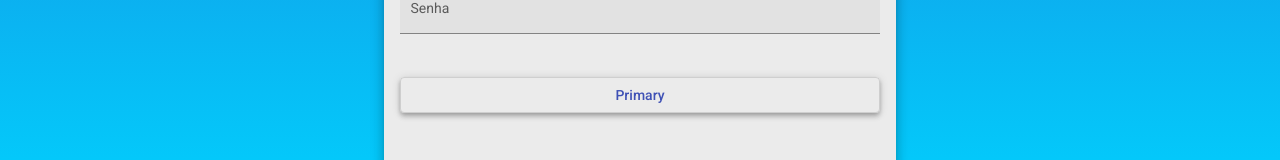
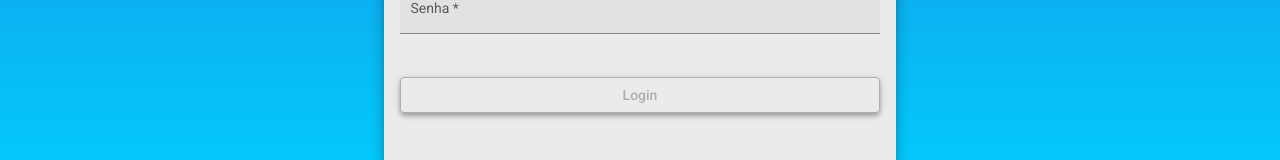
Before and after one commit to diegomarquesf/helpdesk-spring-boot-front-end, an Angular app: page /login in a window 1280 px wide. Shown: the part 558-718 px from the top of the page. Built offline with nearby package versions, Linux system fonts and the light colour scheme.

Commit message:
Validacao de formularios para login

```diff
--- a/src/app/components/login/login.component.html
+++ b/src/app/components/login/login.component.html
@@ -5,14 +5,23 @@
         <img src="assets/img/login-image.svg" alt="Help Desk">
         <mat-form-field class="full-width" appearance="fill">
             <mat-label>E-mail</mat-label>
-            <input matInput placeholder="Digite seu E-mail">
+            <input
+                [formControl]="email" required
+                [(ngModel)]="creds.email"
+                name="email"
+                matInput placeholder="Digite seu E-mail">
         </mat-form-field>
 
         <mat-form-field class="full-width" appearance="fill">
             <mat-label>Senha</mat-label>
-            <input type="password" matInput placeholder="Digite sua senha" >
+            <input
+                [formControl]="senha" required
+                [(ngModel)]="creds.senha"
+                name="senha"
+                type="password"
+                matInput placeholder="Digite sua senha" >
         </mat-form-field>
 
-        <button class="full-width mat-elevation-z4" mat-stroked-button color="primary">Primary</button>
+        <button [disabled]="!validaCampos()" class="full-width mat-elevation-z4" mat-stroked-button color="primary">Login</button>
     </form>
   </div>
--- a/src/app/components/login/login.component.ts
+++ b/src/app/components/login/login.component.ts
@@ -1,4 +1,6 @@
 import { Component, OnInit } from '@angular/core';
+import { FormControl, Validators } from '@angular/forms';
+import { Credenciais } from '../models/credenciais';
 
 @Component({
   selector: 'app-login',
@@ -7,9 +9,25 @@
 })
 export class LoginComponent implements OnInit {
 
+  creds: Credenciais ={
+    email: '',
+    senha: ''
+  }
+
+  email = new FormControl(null, Validators.email);
+  senha = new FormControl(null, Validators.minLength(3));
+
   constructor() { }
 
   ngOnInit(): void {
   }
 
+  validaCampos(): boolean{
+    if(this.email.valid && this.senha.valid){
+      return true;
+    } else {
+      return false;
+    }
+  }
+
 }
--- /dev/null
+++ b/src/app/components/models/credenciais.ts
@@ -0,0 +1,4 @@
+export interface Credenciais{
+    email:string;
+    senha:string;
+}
```
